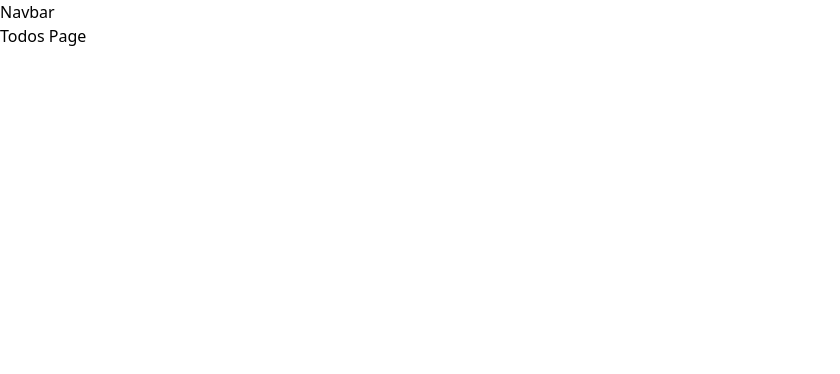
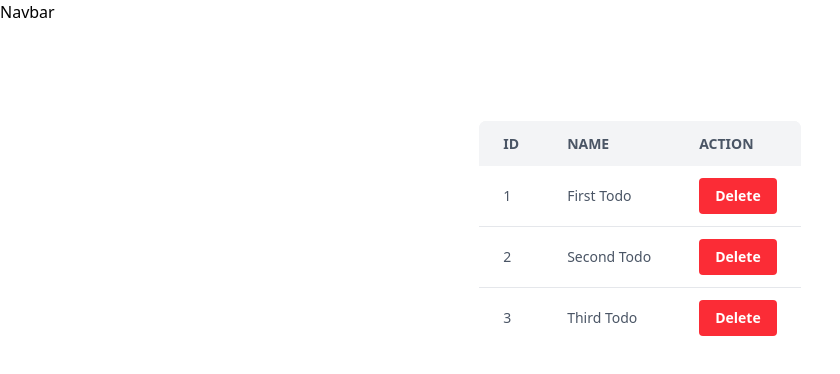
Before and after one commit to Alexrocchi/NextJS, a Next.js app in the folder todosapp/: page /todos in a window 1280 px wide. Shown: the top 374 px of the page, without its empty margins (0-840 px from the left). Built offline with nearby package versions, Linux system fonts and the light colour scheme.

Commit message:
feature: add DeleteTodo fn

```diff
--- a/todosapp/app/todos/page.jsx
+++ b/todosapp/app/todos/page.jsx
@@ -1,9 +1,48 @@
-function TodosPage() {
-  return (
-    <div>
-      Todos Page
-    </div>
-  )
+import DeleteTodo from "@/components/DeleteTodo";
+
+async function TodosPage() {
+
+    const response = await fetch('http://localhost:3000/api/todos', {
+        // If we not use 'no-store', Next.js will cache the response by default and we won't see updates. Whith this attribute we're telling Next.js to always fetch the latest data.
+        cache: 'no-store'
+
+        // If we want to chache the data, we can use 'next', Next.js will revalidate the data every seconds we specify
+        /* next : { revalidate: 10 } // Revalidate the data every 10 seconds */
+    });
+    const data = await response.json();
+
+    console.log(data);
+
+
+    return (
+        <section className="mt-24 w-full h-full flex justify-center">
+            <table className="min-w-max bg-white border border-gray-200 rounded-lg overflow-hidden">
+                <thead className="bg-gray-100 text-gray-600 uppercase text-sm leading-normal">
+                    <tr className="bg-gray-100 text-gray-600 uppercase text-sm leading-normal">
+                        <th className="py-3 px-6 text-left">ID</th>
+                        <th className="py-3 px-6 text-left">Name</th>
+                        <th className="py-3 px-6 text-left">Action</th>
+                    </tr>
+                </thead>
+                <tbody className="text-gray-600 text-sm font-light">
+                    {data.map((todo) => (
+                        <tr key={todo.id} className="border-b border-gray-200 hover:bg-gray-100">
+                            <td className="py-3 px-6">
+                                {todo.id}
+                            </td>
+                            <td className="py-3 px-6">
+                                {todo.name}
+                            </td>
+                            <td className="py-3 px-6">
+                                {/* A server-side doen't know when to re render, so we can't use an event handler like onClick. We need to use a form to send a request to the server */}
+                                <DeleteTodo id={todo.id} />
+                            </td>
+                        </tr>
+                    ))}
+                </tbody>
+            </table>
+        </section>
+    )
 }
 
 export default TodosPage
--- /dev/null
+++ b/todosapp/components/DeleteTodo.jsx
@@ -0,0 +1,32 @@
+"use client"
+
+import { useRouter } from "next/navigation";
+
+function DeleteTodo( { id } ) {
+
+    // To refresh the page after deleting a Todos
+    const router = useRouter();
+
+    async function handleDelete() {
+        const response = await fetch('http://localhost:3000/api/todos', {
+            method: 'DELETE',
+            headers: {
+                'Content-Type': 'application/json',
+            },
+            body: JSON.stringify({ id })
+        })
+
+        if(response.ok) {
+            // Refresh the page to show the updated list of todos
+            router.refresh();
+        }else{
+            console.error('Failed to delete the todo');
+        }
+    }
+
+  return (
+    <button className="bg-red-500 hover:bg-red-700 text-white font-bold py-2 px-4 rounded" onClick={handleDelete}>Delete</button>
+  )
+}
+
+export default DeleteTodo
```
